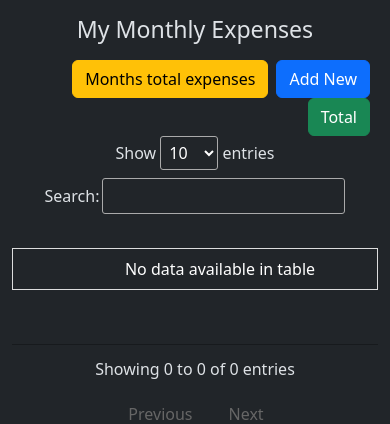
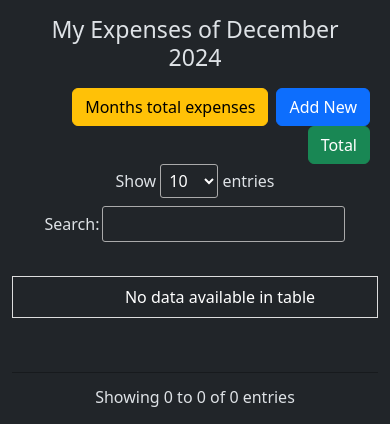
Before and after one commit to ShamiTheWebdeveloper/Monthly-Expense-Management, a PHP site: page / in a window 390 px wide. Shown: the top 424 px of the page. Run offline with PHP 8.4, Linux system fonts and the light colour scheme; data comes from the database, SQL or seed files in the repository; data that the repository does not hold is empty; some libraries are stand-ins or nearby versions.

```diff
--- a/index.php
+++ b/index.php
@@ -141,7 +141,7 @@ include 'config.php'; ?>
 <div class="container">
     <div id="one-month">
    <div class="m-3">
-       <h3 class="text-center">My Monthly Expenses</h3>
+       <h3 class="text-center">My Expenses of <?= date('F Y') ?></h3>
    </div>
         <div style="margin-bottom: 5rem">
             <button type="button" class="btn btn-primary mx-2 " style="float: right;"  data-bs-toggle="modal" data-bs-target="#addModal">Add New</button>
```
